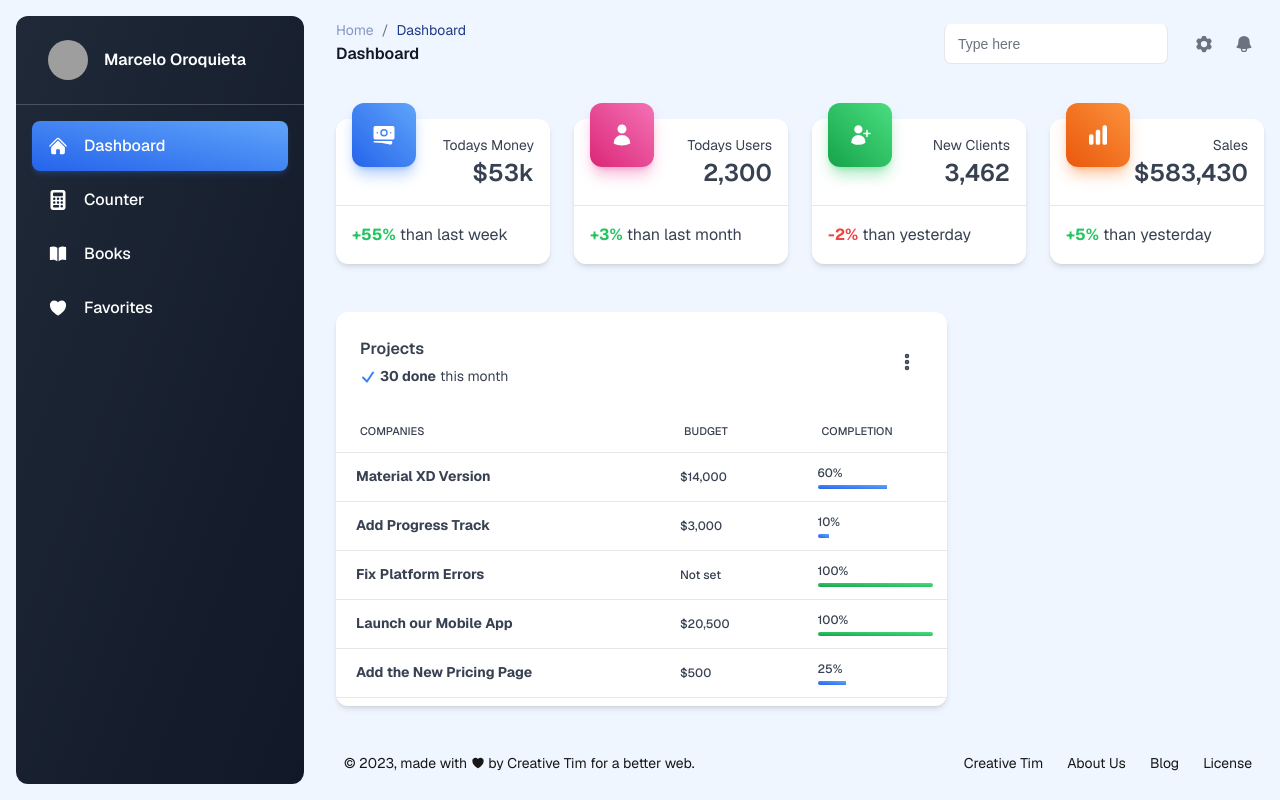
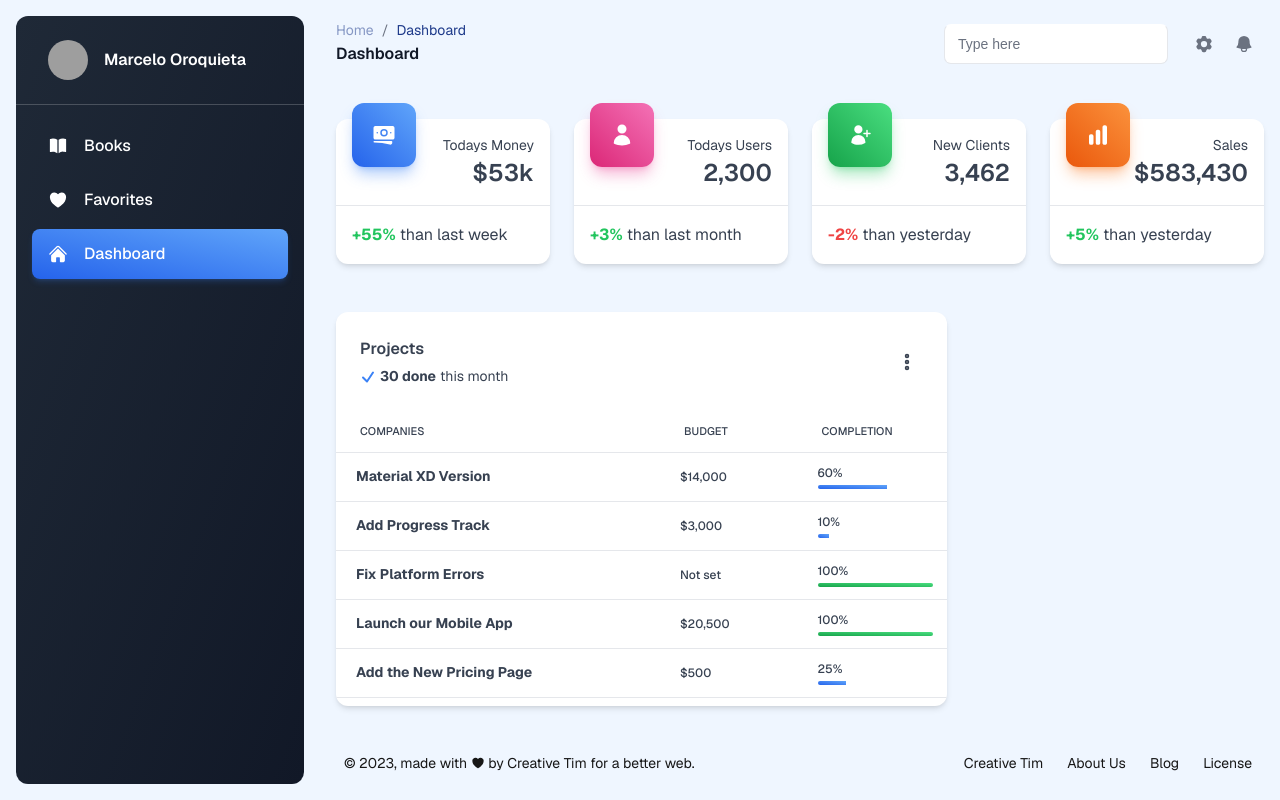
Before and after one commit to marceoroq/my-dashboard, a Next.js app: page /dashboard in a window 1280 px wide. Built offline with nearby package versions, Linux system fonts and the light colour scheme; grey boxes are pictures that could not be loaded.

Commit message:
feat(Sidebar): hide counter menu option

```diff
--- a/src/components/Sidebar/Sidebar.tsx
+++ b/src/components/Sidebar/Sidebar.tsx
@@ -8,10 +8,10 @@ import { SidebarMenuItemProps } from "./SidebarMenuItem";
 import { useSidebar } from "@/context/SidebarContext";
 
 const menuOptions: SidebarMenuItemProps[] = [
-  { url: "/dashboard", text: "dashboard", iconName: "home" },
-  { url: "/counter", text: "counter", iconName: "calc" },
   { url: "/books", text: "books", iconName: "book" },
   { url: "/favorites", text: "favorites", iconName: "heart" },
+  { url: "/dashboard", text: "dashboard", iconName: "home" },
+  // { url: "/counter", text: "counter", iconName: "calc" },
 ];
 
 // const authOptions: SidebarMenuItemProps[] = [
```
